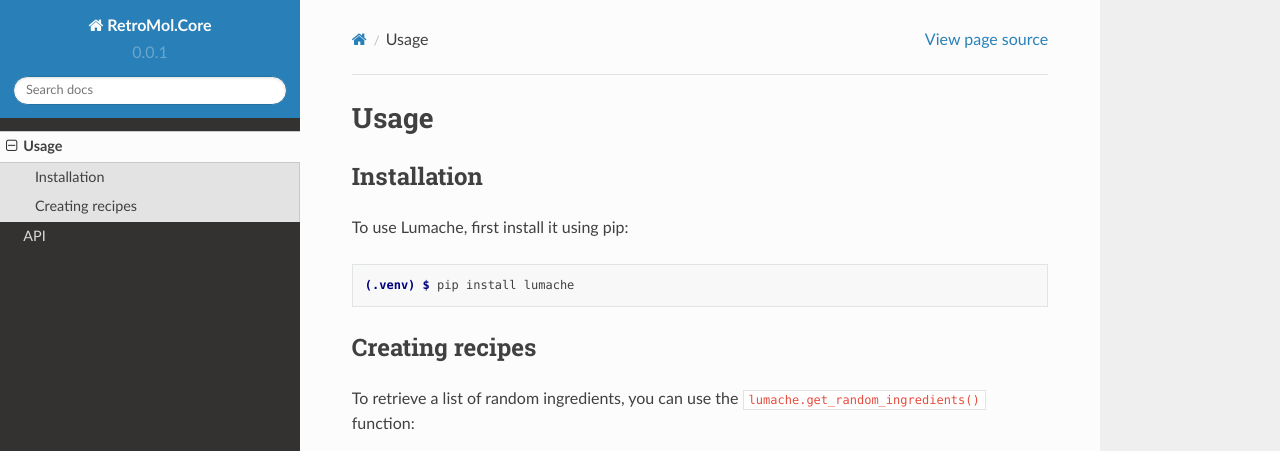
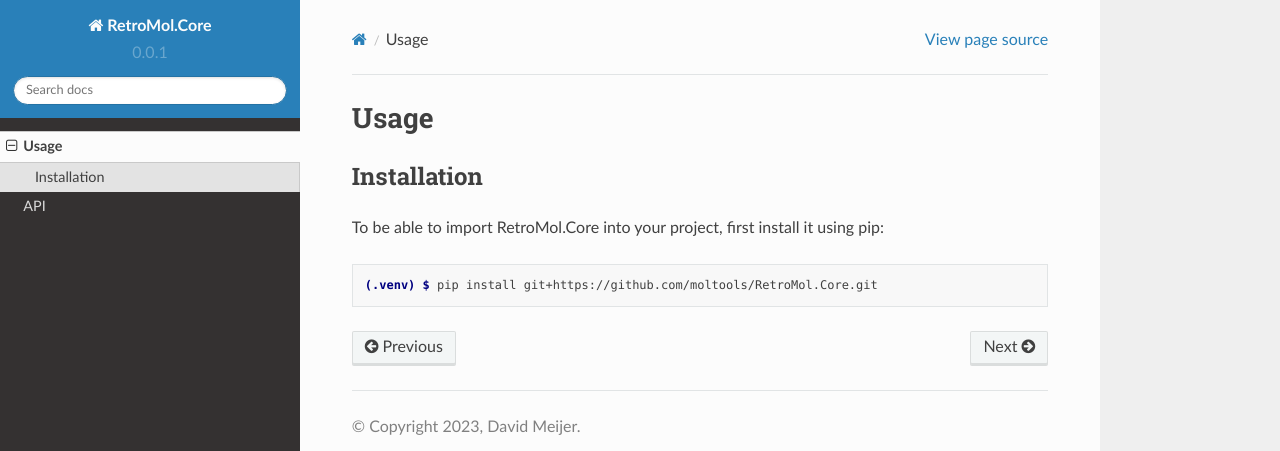
Before and after one commit to moltools/RetroMol.Core, a Sphinx documentation site: the page built from docs/source/usage.rst, in a window 1280 px wide and 1095 px high. Shown: the top 451 px of the window. Built offline with Sphinx 7.4.7 and the Read the Docs theme 2.0.0, drawn with Linux system fonts in a browser that asks for light colours; some of the changed text lies outside the part shown.

Commit message:
UPD: docs

```diff
--- a/docs/source/api.rst
+++ b/docs/source/api.rst
@@ -1,7 +1,4 @@
 API
 ===
 
-.. autosummary::
-   :toctree: generated
-
-   lumache
+More information coming soon.
--- a/docs/source/usage.rst
+++ b/docs/source/usage.rst
@@ -6,28 +6,8 @@ Usage
 Installation
 ------------
 
-To use Lumache, first install it using pip:
+To be able to import RetroMol.Core into your project, first install it using pip:
 
 .. code-block:: console
 
-   (.venv) $ pip install lumache
-
-Creating recipes
-----------------
-
-To retrieve a list of random ingredients,
-you can use the ``lumache.get_random_ingredients()`` function:
-
-.. autofunction:: lumache.get_random_ingredients
-
-The ``kind`` parameter should be either ``"meat"``, ``"fish"``,
-or ``"veggies"``. Otherwise, :py:func:`lumache.get_random_ingredients`
-will raise an exception.
-
-.. autoexception:: lumache.InvalidKindError
-
-For example:
-
->>> import lumache
->>> lumache.get_random_ingredients()
-['shells', 'gorgonzola', 'parsley']
+   (.venv) $ pip install git+https://github.com/moltools/RetroMol.Core.git
```
Also changed, not shown: README.md (+1 -3 lines), docs/source/index.rst (+3 -5 lines).
